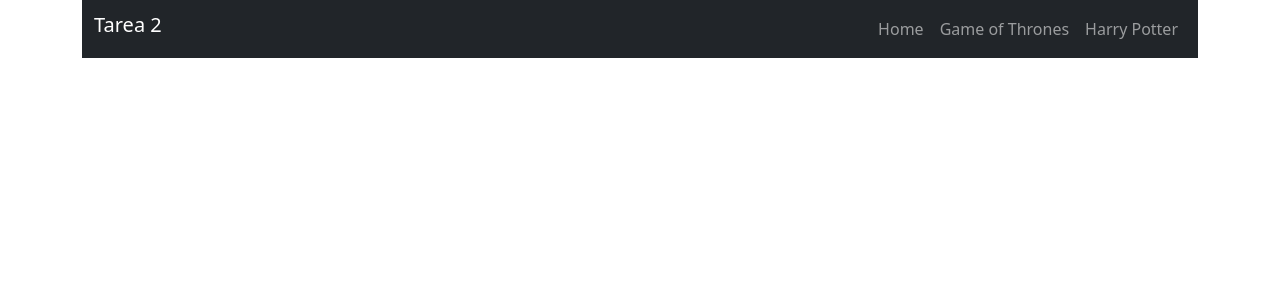
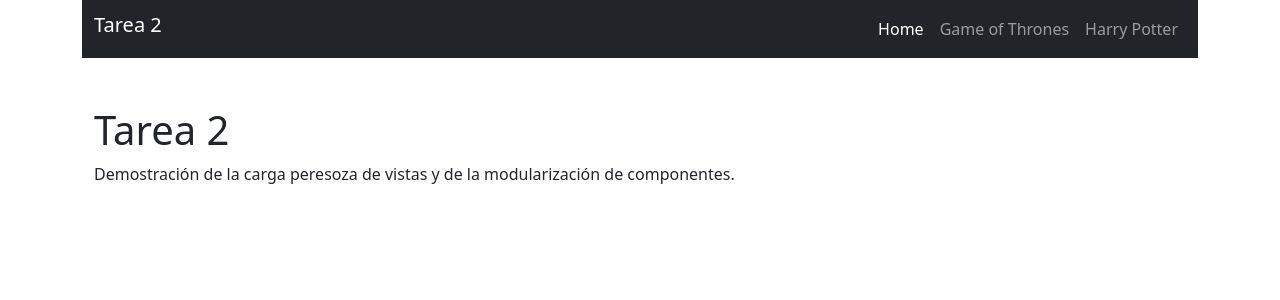
Before and after one commit to arielarmijo/escalab-ng, an Angular app in the folder tarea-2/: page /escalab-ng/tarea-2/dist/home in a window 1280 px wide. Before the commit this address led to /escalab-ng/tarea-2/docs/. Shown: the top 300 px of the page. Built offline with nearby package versions, Linux system fonts and the light colour scheme.

Commit message:
Actualiza readme

```diff
--- a/tarea-2/angular.json
+++ b/tarea-2/angular.json
@@ -42,7 +42,7 @@
         "build": {
           "builder": "@angular-devkit/build-angular:browser",
           "options": {
-            "outputPath": "docs",
+            "outputPath": "dist",
             "index": "src/index.html",
             "main": "src/main.ts",
             "polyfills": "src/polyfills.ts",
--- a/tarea-2/src/app/views/home/home.component.ts
+++ b/tarea-2/src/app/views/home/home.component.ts
@@ -5,7 +5,7 @@ import { Component, OnInit } from '@angular/core';
   template: `
     <h1>Tarea 2</h1>
     <p>
-      Demostración de la carga peresoza de vistas.
+      Demostración de la carga peresoza de vistas y de la modularización de componentes.
     </p>
   `,
   styles: []
--- a/tarea-2/src/index.html
+++ b/tarea-2/src/index.html
@@ -3,7 +3,7 @@
 <head>
   <meta charset="utf-8">
   <title>Tarea2</title>
-  <base href="/escalab-ng/tarea-2/docs/">
+  <base href="/escalab-ng/tarea-2/dist/">
   <meta name="viewport" content="width=device-width, initial-scale=1">
   <meta http-equiv="Content-Security-Policy" content="upgrade-insecure-requests">
   <link rel="icon" type="image/x-icon" href="favicon.ico">
```
Also changed, not shown: 14 other files (tests, documents, lock files or other folders).
